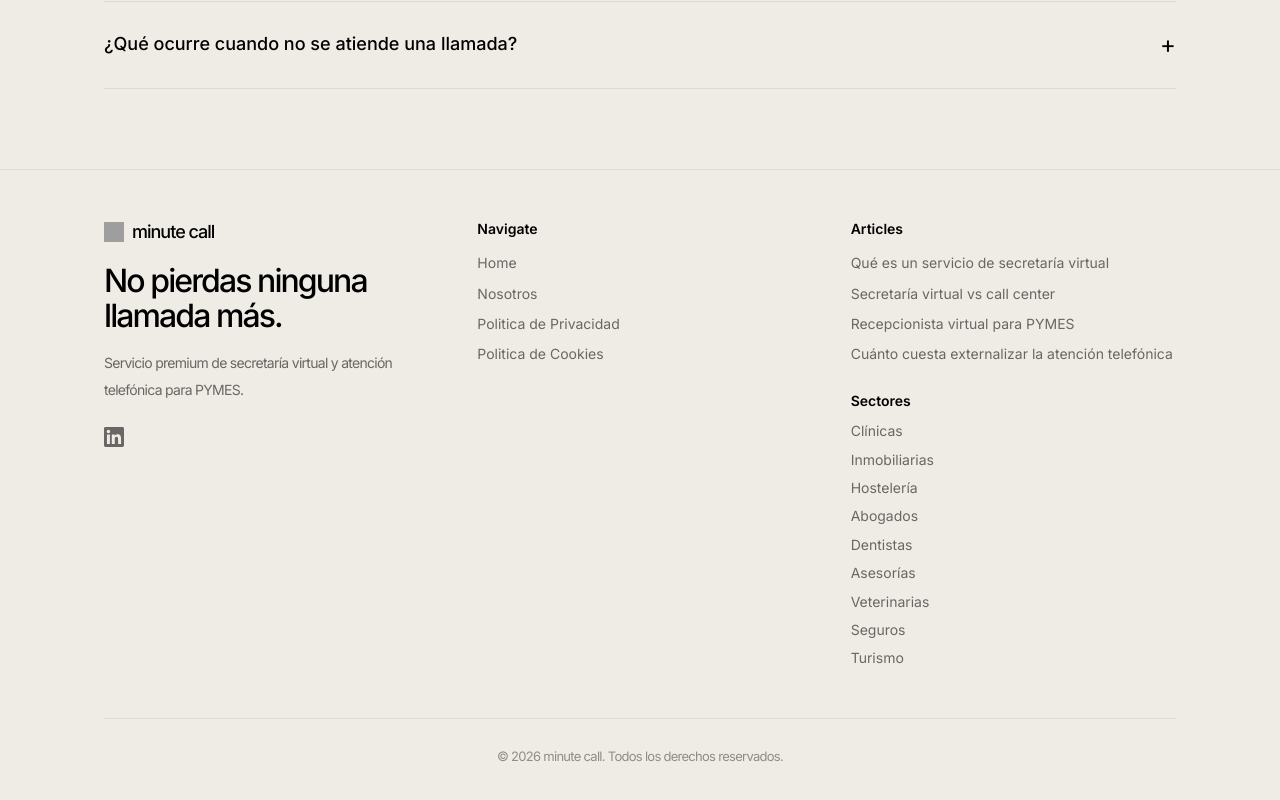
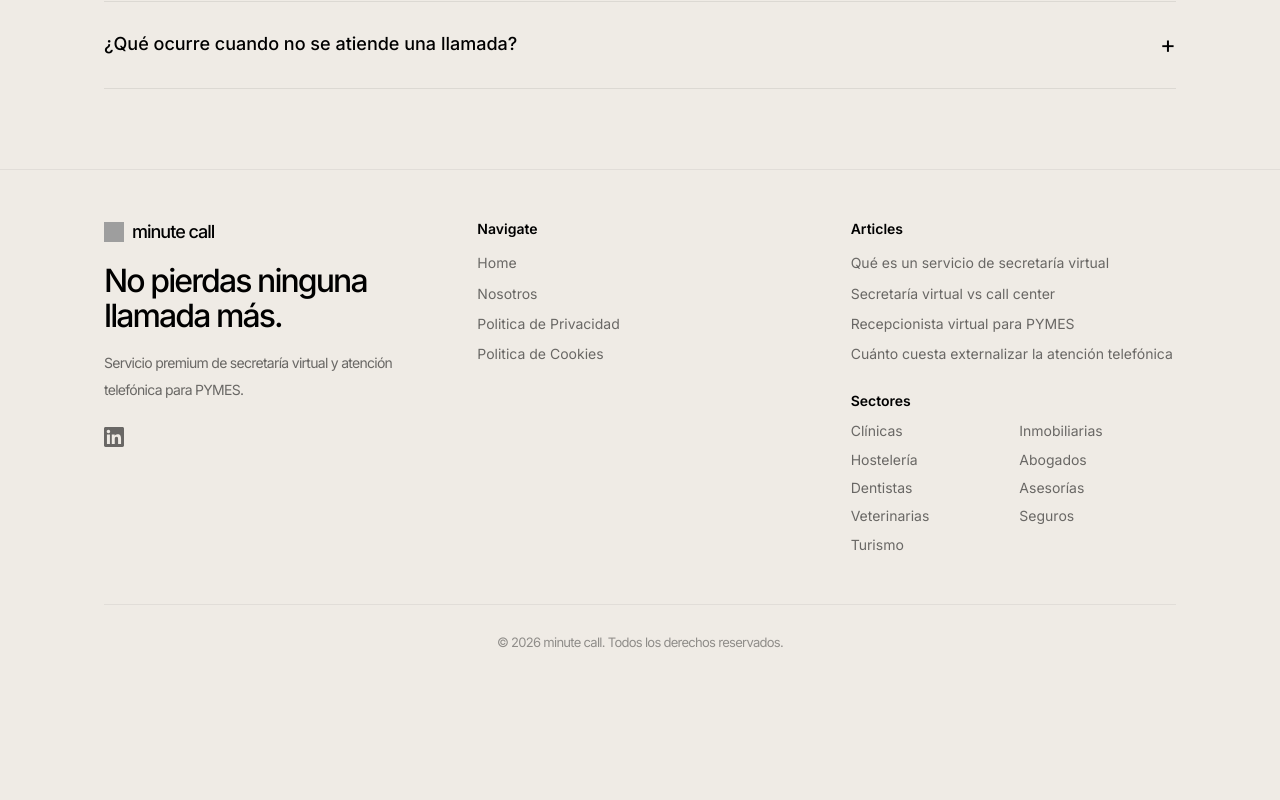
Before and after one commit to albcast1/minute-call-next, a Next.js app: page / in a window 1280 px wide. Shown: the part 5596-6396 px from the top of the page. After the commit the page ends 6300 px from the top, so only its background shows below. Built offline with nearby package versions, Linux system fonts and the light colour scheme; grey boxes are pictures that could not be loaded.

Commit message:
Update Footer.tsx

```diff
--- a/src/components/Footer.tsx
+++ b/src/components/Footer.tsx
@@ -69,15 +69,17 @@ export default function Footer() {
               </Link>
               <div style={{ marginTop: 16 }}>
                 <h4 style={{ fontSize: 14, fontWeight: 600, color: "black", margin: "0 0 8px 0" }}>Sectores</h4>
-                <Link href="/lp/recepcionista-ia-clinicas" style={{ fontSize: 14, color: "rgba(0,0,0,0.56)", display: "block", marginBottom: 6 }}>Clínicas</Link>
-                <Link href="/lp/recepcionista-ia-inmobiliarias" style={{ fontSize: 14, color: "rgba(0,0,0,0.56)", display: "block", marginBottom: 6 }}>Inmobiliarias</Link>
-                <Link href="/lp/recepcionista-ia-restaurantes" style={{ fontSize: 14, color: "rgba(0,0,0,0.56)", display: "block", marginBottom: 6 }}>Hostelería</Link>
-                <Link href="/lp/recepcionista-ia-abogados" style={{ fontSize: 14, color: "rgba(0,0,0,0.56)", display: "block", marginBottom: 6 }}>Abogados</Link>
-                <Link href="/lp/recepcionista-ia-clinicas-dentales" style={{ fontSize: 14, color: "rgba(0,0,0,0.56)", display: "block", marginBottom: 6 }}>Dentistas</Link>
-                <Link href="/lp/recepcionista-ia-asesorias" style={{ fontSize: 14, color: "rgba(0,0,0,0.56)", display: "block", marginBottom: 6 }}>Asesorías</Link>
-                <Link href="/lp/recepcionista-ia-veterinarias" style={{ fontSize: 14, color: "rgba(0,0,0,0.56)", display: "block", marginBottom: 6 }}>Veterinarias</Link>
-                <Link href="/lp/recepcionista-ia-seguros" style={{ fontSize: 14, color: "rgba(0,0,0,0.56)", display: "block", marginBottom: 6 }}>Seguros</Link>
+                <div style={{ display: "grid", gridTemplateColumns: "1fr 1fr", gap: "6px 12px" }}>
+                <Link href="/lp/recepcionista-ia-clinicas" style={{ fontSize: 14, color: "rgba(0,0,0,0.56)", display: "block", marginBottom: 0 }}>Clínicas</Link>
+                <Link href="/lp/recepcionista-ia-inmobiliarias" style={{ fontSize: 14, color: "rgba(0,0,0,0.56)", display: "block", marginBottom: 0 }}>Inmobiliarias</Link>
+                <Link href="/lp/recepcionista-ia-restaurantes" style={{ fontSize: 14, color: "rgba(0,0,0,0.56)", display: "block", marginBottom: 0 }}>Hostelería</Link>
+                <Link href="/lp/recepcionista-ia-abogados" style={{ fontSize: 14, color: "rgba(0,0,0,0.56)", display: "block", marginBottom: 0 }}>Abogados</Link>
+                <Link href="/lp/recepcionista-ia-clinicas-dentales" style={{ fontSize: 14, color: "rgba(0,0,0,0.56)", display: "block", marginBottom: 0 }}>Dentistas</Link>
+                <Link href="/lp/recepcionista-ia-asesorias" style={{ fontSize: 14, color: "rgba(0,0,0,0.56)", display: "block", marginBottom: 0 }}>Asesorías</Link>
+                <Link href="/lp/recepcionista-ia-veterinarias" style={{ fontSize: 14, color: "rgba(0,0,0,0.56)", display: "block", marginBottom: 0 }}>Veterinarias</Link>
+                <Link href="/lp/recepcionista-ia-seguros" style={{ fontSize: 14, color: "rgba(0,0,0,0.56)", display: "block", marginBottom: 0 }}>Seguros</Link>
                 <Link href="/lp/recepcionista-ia-turismo" style={{ fontSize: 14, color: "rgba(0,0,0,0.56)", display: "block" }}>Turismo</Link>
+              </div>
               </div>
             </nav>
           </div>
```
